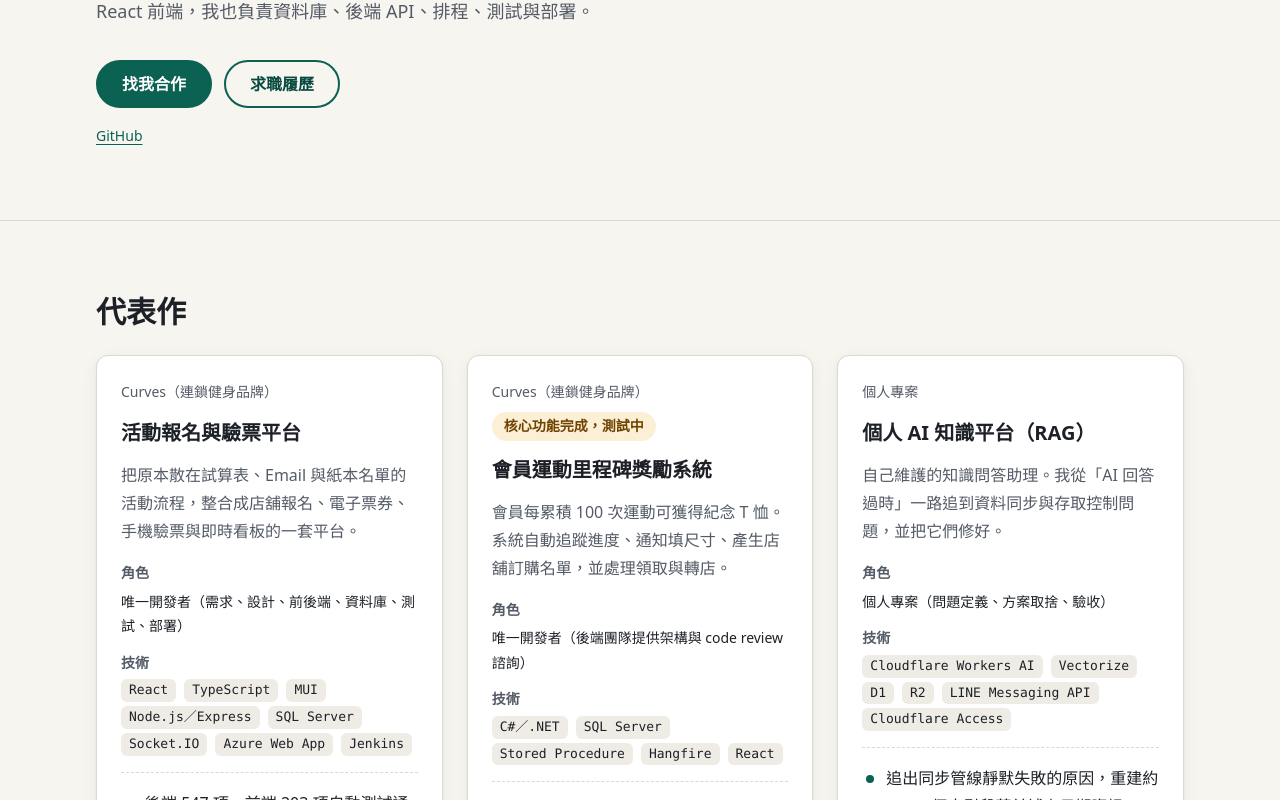
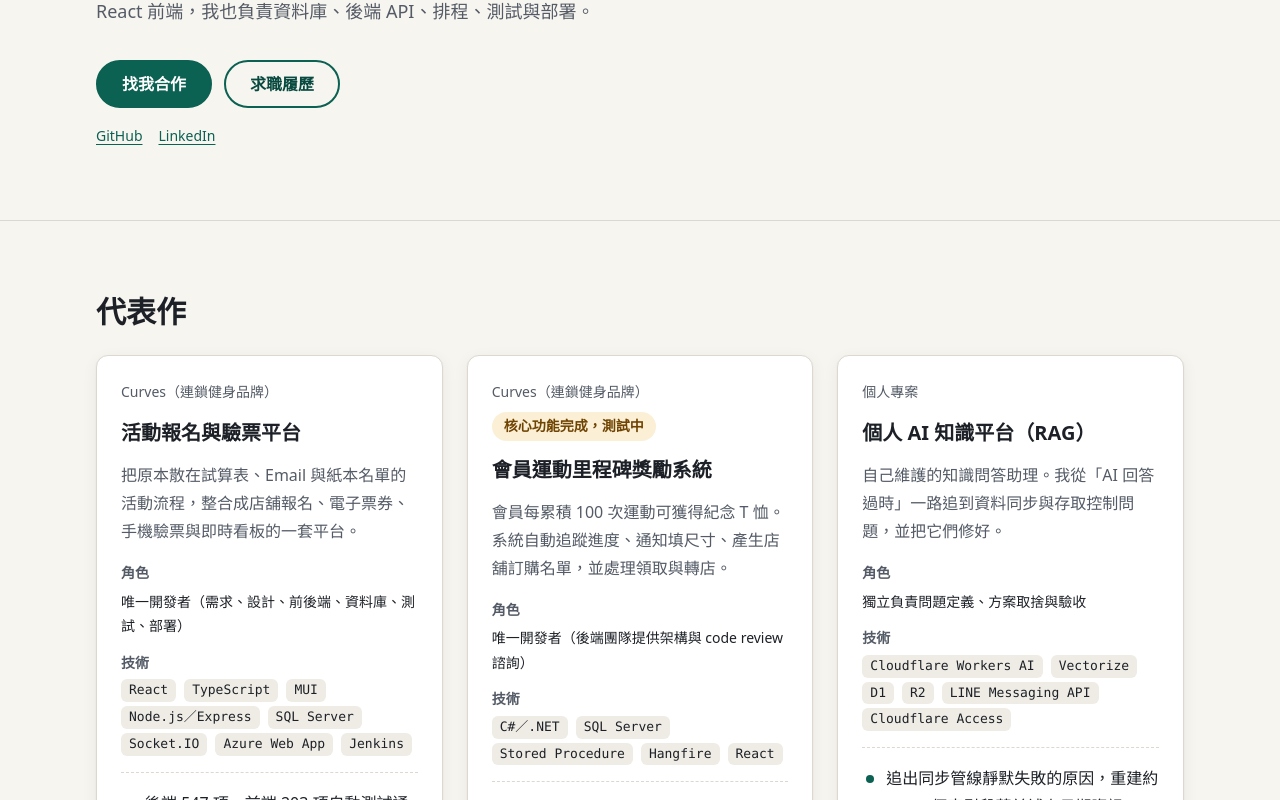
Before and after one commit to chunchunl/resume-site, an Astro site: page / in a window 1280 px wide. Shown: the part 440-1240 px from the top of the page. Built offline with nearby package versions, Linux system fonts and the light colour scheme; Astro itself is replaced by a stand-in of ours.

Commit message:
feat: 填入 LinkedIn 網址並修正重複文字
- site.ts 填入 LinkedIn 公開個人頁網址；首頁、頁尾與 Person.sameAs 一起出現
- 聯絡區塊的 LinkedIn 連結文字不再重複標籤
- RAG 卡片的角色不再重複「個人專案」

Co-Authored-By: Claude Opus 5.5 <noreply@anthropic.com>

```diff
--- a/src/components/ContactBlock.astro
+++ b/src/components/ContactBlock.astro
@@ -33,7 +33,7 @@ const { contact } = Astro.props;
           <li class="contact-list__item">
             <span class="contact-list__label">{link.label}</span>
             <a class="contact-list__value" href={link.href} rel="noopener noreferrer">
-              {link.label} 個人頁面
+              個人頁面
             </a>
           </li>
         ))
--- a/src/data/home.ts
+++ b/src/data/home.ts
@@ -196,7 +196,7 @@ export function buildHome(facts: Facts, site: Site): HomeContent {
         title: '個人 AI 知識平台（RAG）',
         href: '/work/personal-rag-knowledge-platform/',
         summary: '自己維護的知識問答助理。我從「AI 回答過時」一路追到資料同步與存取控制問題，並把它們修好。',
-        role: '個人專案（問題定義、方案取捨、驗收）',
+        role: '獨立負責問題定義、方案取捨與驗收',
         tech: ['Cloudflare Workers AI', 'Vectorize', 'D1', 'R2', 'LINE Messaging API', 'Cloudflare Access'],
         results: [
           `追出同步管線靜默失敗的原因，重建約 ${formatNumber(rag.indexedChunks)} 個索引段落並補上日期資訊`,
--- a/src/data/site.ts
+++ b/src/data/site.ts
@@ -43,7 +43,7 @@ export const site: Site = {
   location: '新北市',
   links: {
     github: 'https://github.com/chunchunl',
-    linkedin: null,
+    linkedin: 'https://www.linkedin.com/in/%E6%98%B1%E5%9D%87-%E6%9E%97-a2a820303/',
   },
   contactEmails: {
     work: 'work@lin-yu-chun.com',
```
